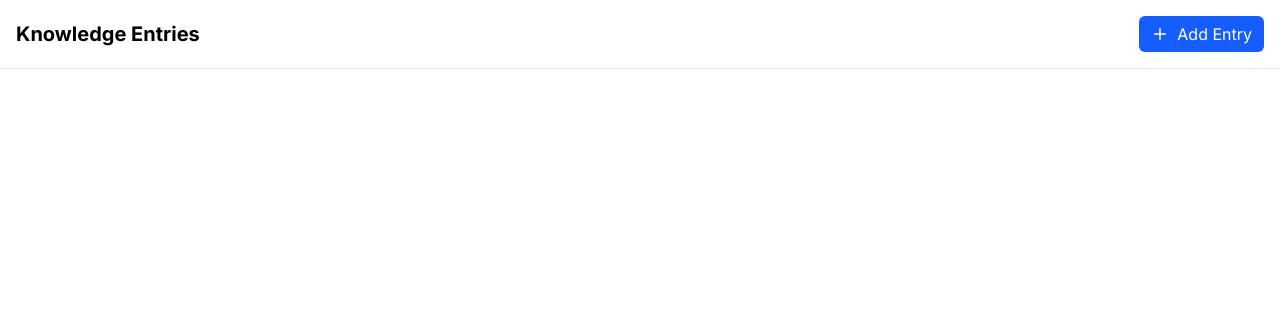
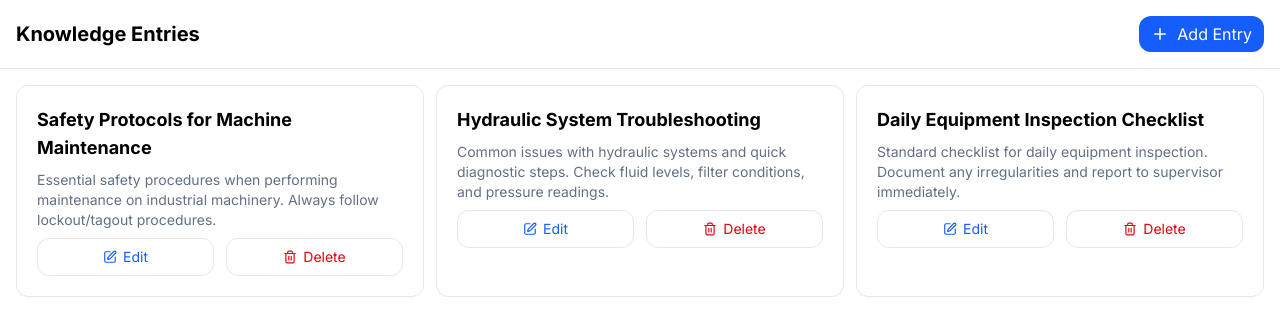
Before and after one commit to AshrafChitamba/react-frontend-assessment, a React (Vite) app: page / in a window 1280 px wide. Shown: the top 336 px of the page. Built offline with nearby package versions, Linux system fonts and the light colour scheme.

Commit message:
style - knowledge_entry_card

```diff
--- a/src/App.tsx
+++ b/src/App.tsx
@@ -1,9 +1,11 @@
 import { Header } from "./components";
+import { KnowledgeEntriesSection } from "./components";
 
 function App() {
   return (
     <main>
       <Header />
+      <KnowledgeEntriesSection />
     </main>
   );
 }
--- a/src/components/EntryCardTemplate.tsx
+++ /dev/null
@@ -1,26 +0,0 @@
-import type { FC } from "react";
-import type { KnowledgeEntry } from "../types";
-
-interface KnowledgeEntryCardProps {
-  entry: KnowledgeEntry;
-  onEdit: (entry: KnowledgeEntry) => void;
-  onDelete: (id: string) => void;
-}
-
-export const KnowledgeEntryCard: FC<KnowledgeEntryCardProps> = ({
-  entry,
-  onDelete,
-  onEdit,
-}) => {
-  return (
-    <div>
-      <h4>{entry.title}</h4>
-      <p>{entry.description}</p>
-
-      <div className="flex item-center gap-3">
-        <button onClick={() => onEdit(entry)}>edit</button>
-        <button onClick={() => onDelete(entry.id)}>delete</button>
-      </div>
-    </div>
-  );
-};
--- a/src/components/Header.tsx
+++ b/src/components/Header.tsx
@@ -9,7 +9,7 @@ export const Header = () => {
             <h1 className="text-xl font-bold">Knowledge Entries</h1>
           </div>
 
-          <button className="flex items-center justify-center bg-primary hover:bg-primary-hover h-9 rounded-md px-3 bg-blue-600 text-white">
+          <button className="flex items-center justify-center bg-primary hover:bg-primary-hover h-9 rounded-xl px-3 bg-blue-600 text-white">
             <Plus className="sm:mr-2" size={18} />
             <span className="hidden sm:inline">Add Entry</span>
           </button>
--- /dev/null
+++ b/src/components/KnowledgeEntriesSection.tsx
@@ -0,0 +1,18 @@
+import { knowledgeEntries } from "../data";
+import { KnowledgeEntryCard } from "./KnowledgeEntryCard";
+
+export const KnowledgeEntriesSection = () => {
+  return (
+    <section className="container mx-auto px-4 py-4">
+      <div className="grid grid-cols-1 sm:grid-cols-2 md:grid-cols-3 gap-3">
+        {knowledgeEntries.map((entry) => (
+          <KnowledgeEntryCard
+            entry={entry}
+            onDelete={() => {}}
+            onEdit={() => {}}
+          />
+        ))}
+      </div>
+    </section>
+  );
+};
--- /dev/null
+++ b/src/components/KnowledgeEntryCard.tsx
@@ -0,0 +1,39 @@
+import type { FC } from "react";
+import type { KnowledgeEntry } from "../types";
+import { Edit, Trash2 } from "lucide-react";
+
+interface KnowledgeEntryCardProps {
+  entry: KnowledgeEntry;
+  onEdit: (entry: KnowledgeEntry) => void;
+  onDelete: (id: string) => void;
+}
+
+export const KnowledgeEntryCard: FC<KnowledgeEntryCardProps> = ({
+  entry,
+  onDelete,
+  onEdit,
+}) => {
+  return (
+    <div className="border space-y-2 p-5 rounded-xl">
+      <h4 className="text-lg font-bold">{entry.title}</h4>
+      <p className="text-[#627084] text-sm">{entry.description}</p>
+
+      <div className="grid grid-cols-2 item-center gap-3">
+        <button
+          onClick={() => onEdit(entry)}
+          className="border hover:border-blue-600 text-blue-600 hover:text-white hover:bg-blue-600/85 flex items-center justify-center gap-1.5 px-4 py-2 rounded-xl cursor-pointer"
+        >
+          <Edit size={14} />
+          <span className="hidden sm:inline text-sm">Edit</span>
+        </button>
+        <button
+          onClick={() => onDelete(entry.id)}
+          className="border hover:border-red-600 text-red-600 hover:text-white hover:bg-red-600/85 flex items-center justify-center gap-1.5 px-4 py-2 rounded-xl cursor-pointer"
+        >
+          <Trash2 size={14} />
+          <span className="hidden sm:inline text-sm">Delete</span>
+        </button>
+      </div>
+    </div>
+  );
+};
--- a/src/components/index.ts
+++ b/src/components/index.ts
@@ -1 +1,2 @@
 export * from "./Header";
+export * from './KnowledgeEntriesSection'
```
